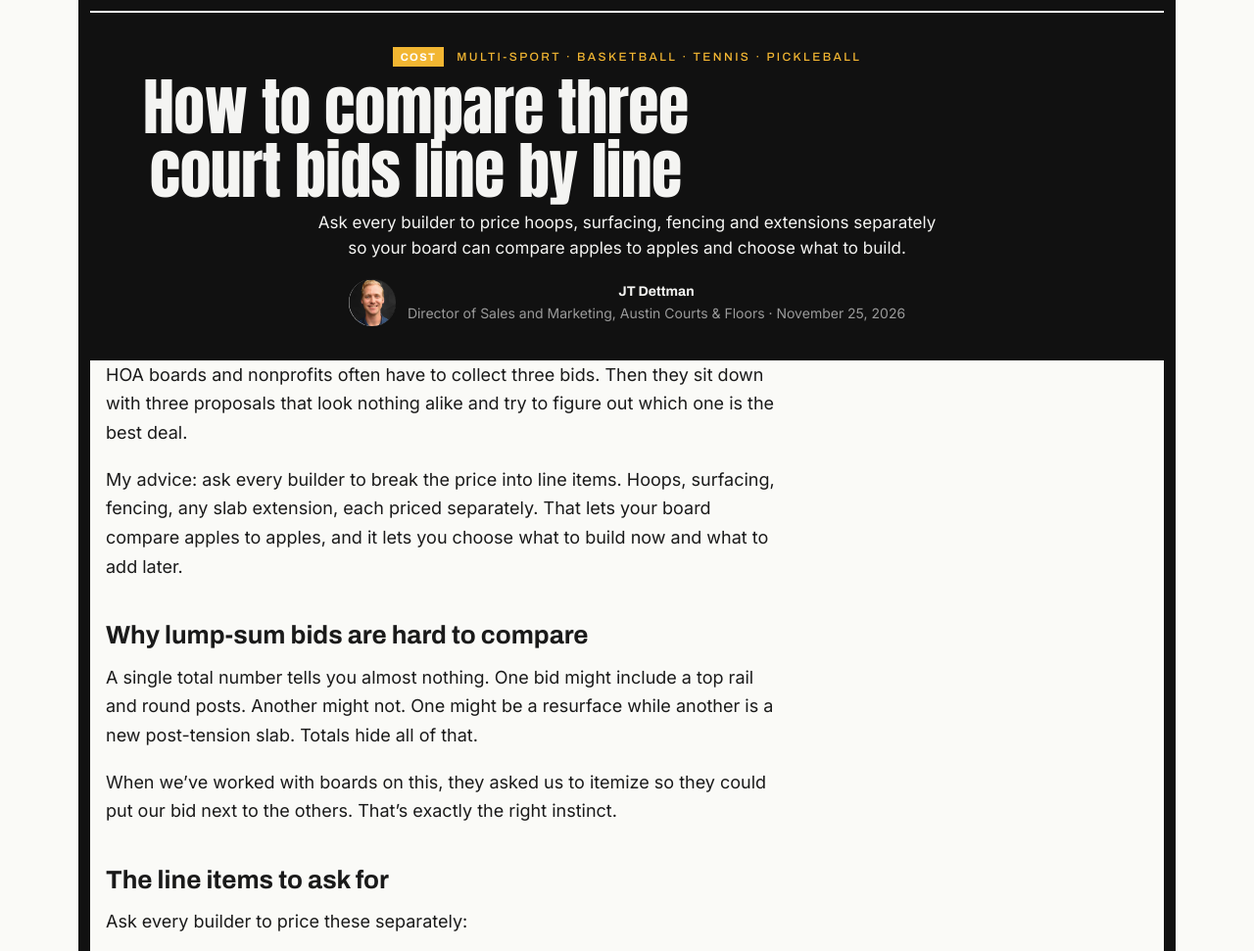
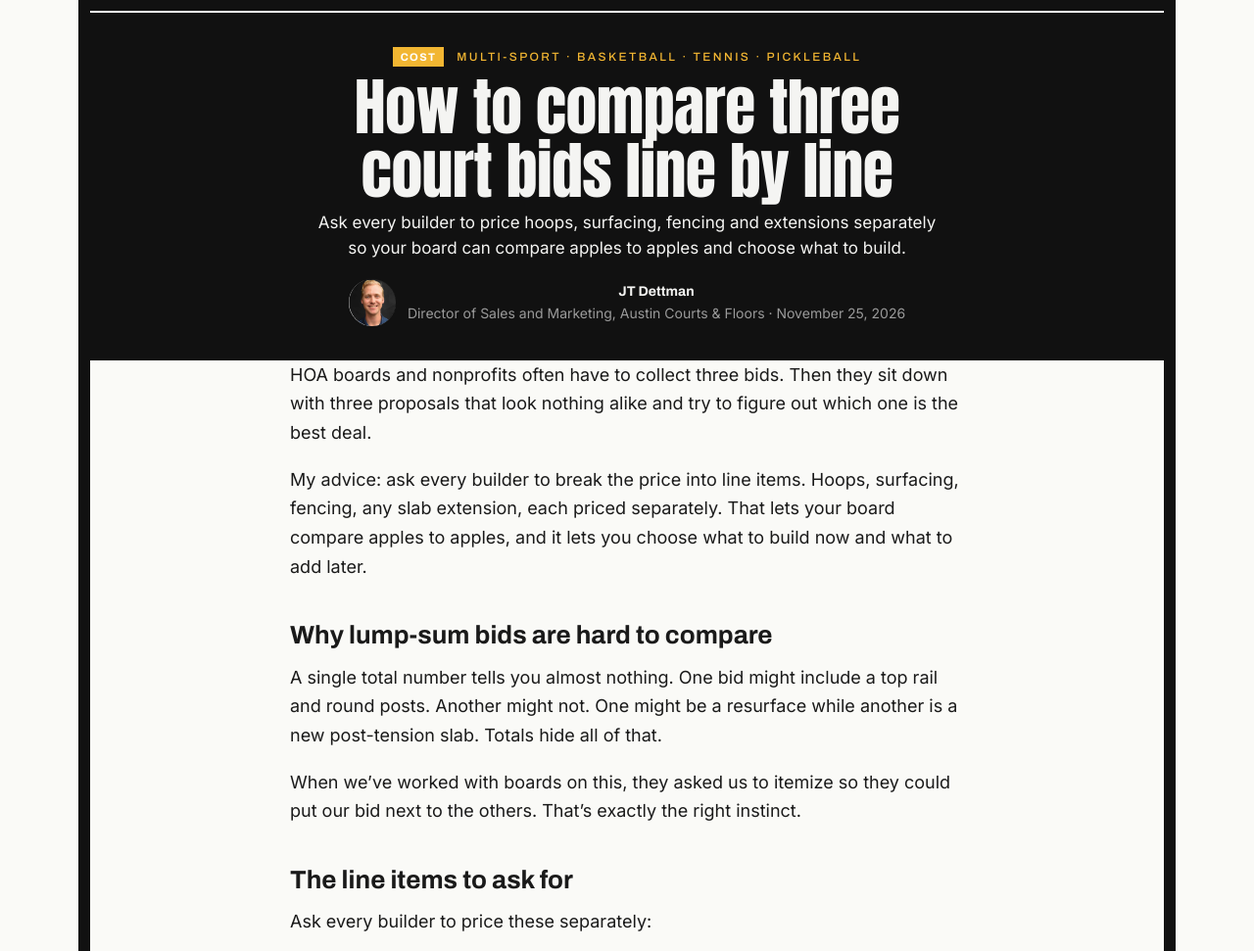
Before and after one commit to dettmanjt/courts-illustrated, an Astro site: page /articles/compare-court-bids-line-by-line in a window 1280 px wide. Shown: the part 104-1075 px from the top of the page at 98% size. Built offline with nearby package versions, Linux system fonts and the light colour scheme; Astro itself is replaced by a stand-in of ours.

Commit message:
Center article body
Co-Authored-By: Claude Opus 5.5 <noreply@anthropic.com>

```diff
--- a/src/pages/articles/[slug].astro
+++ b/src/pages/articles/[slug].astro
@@ -71,12 +71,12 @@ const jsonld = {
 </Base>
 
 <style>
-  .art-h{font-size:clamp(34px,6vw,64px);line-height:1.02;max-width:20ch}
+  .art-h{font-size:clamp(34px,6vw,64px);line-height:1.02;max-width:20ch;margin-left:auto;margin-right:auto}
   .eyebrow .tag{margin-right:8px}
   .byline{display:inline-flex;align-items:center;gap:12px;margin-top:18px;text-decoration:none;font-size:14px;color:var(--mute)}
   .byline img{width:48px;height:48px;border-radius:50%;object-fit:cover}
   .byline b{display:block;color:var(--paper);font-family:var(--ui)}
-  .prose{max-width:720px;font-size:18px;line-height:1.65}
+  .prose{max-width:720px;margin:0 auto;font-size:18px;line-height:1.65}
   .prose :global(h2){font-family:var(--ui);font-size:26px;line-height:1.2;margin:40px 0 12px}
   .prose :global(p){margin:0 0 18px}
   .prose :global(ul),.prose :global(ol){margin:0 0 18px;padding-left:22px}
```
